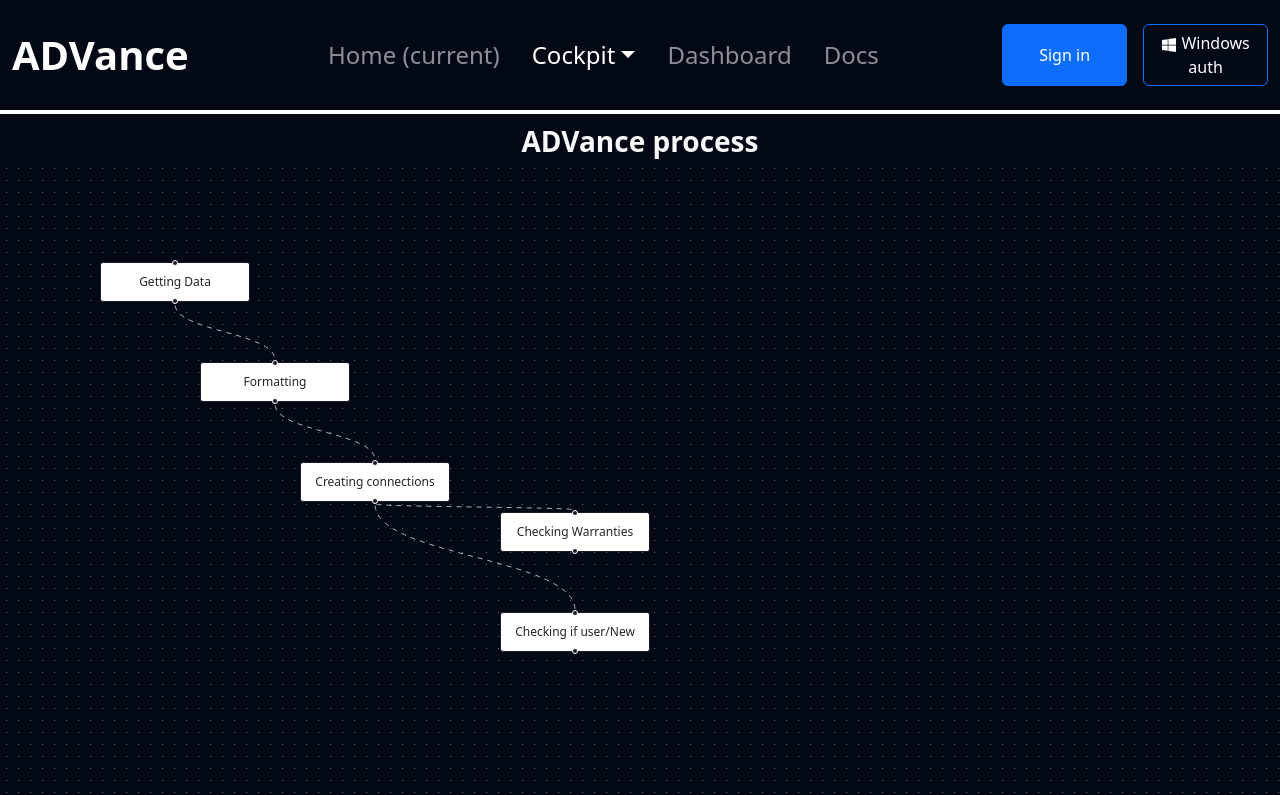
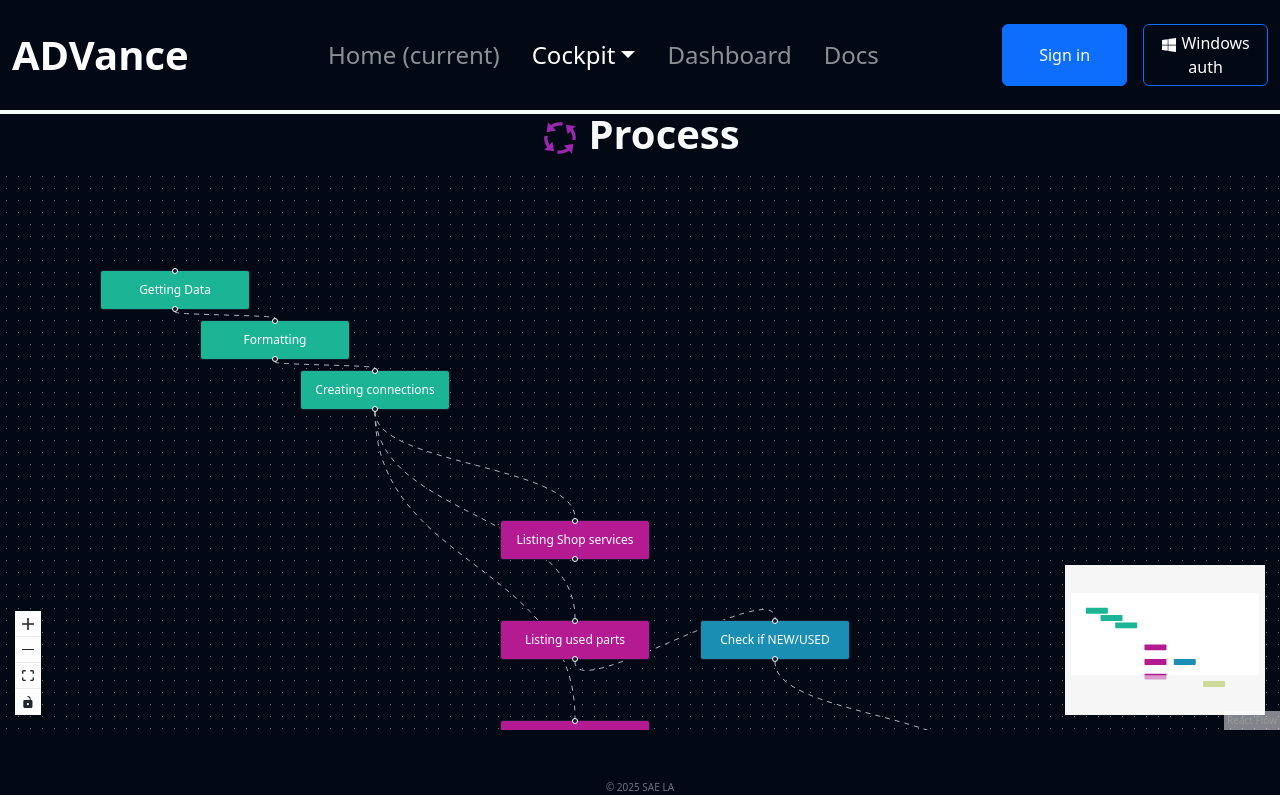
Before and after one commit to NadirMohamedCHERFIA/advance-front, a React (Create React App) app: page /#/process in a window 1280 px wide. Shown: the top 795 px of the page. Built offline with nearby package versions, Linux system fonts and the light colour scheme.

Commit message:
Added nodes axemple

```diff
--- a/src/components/Process/Process.jsx
+++ b/src/components/Process/Process.jsx
@@ -9,19 +9,30 @@ import React, { useCallback } from 'react';
   addEdge,
 } from '@xyflow/react';
 import '@xyflow/react/dist/style.css';
+import { FcProcess } from "react-icons/fc";
+
+import { AiOutlineDatabase } from "react-icons/ai";
+
 
 const initialNodes = [
-  { id: '1', position: { x: 100, y: 100 }, data: { label: 'Getting Data' } },
-  { id: '2', position: { x: 200, y: 200 }, data: { label: 'Formatting' } },
-  { id: '3', position: { x: 300, y: 300 }, data: { label: 'Creating connections' } },
-  { id: '4', position: { x: 500, y: 350 }, data: { label: 'Checking Warranties' } },
-  { id: '5', position: { x: 500, y: 450 }, data: { label: 'Checking if user/New' } },
+  { id: '1', position: { x: 100, y: 100 }, data: { label: 'Getting Data' } , style:{backgroundColor:"#1bb495",color:"white"}},
+  { id: '2', position: { x: 200, y: 150 }, data: { label: 'Formatting' } , style:{backgroundColor:"#1bb495",color:"white"}},
+  { id: '3', position: { x: 300, y: 200 }, data: { label: 'Creating connections'} , style:{backgroundColor:"#1bb495",color:"white"}},
+  { id: '4', position: { x: 500, y: 350 }, data: { label: 'Listing Shop services'} , style:{backgroundColor:"#b41b93",color:"white"}},
+  { id: '5', position: { x: 500, y: 450 }, data: { label: 'Listing used parts'} , style:{backgroundColor:"#b41b93",color:"white"}},
+  { id: '6', position: { x: 500, y: 550 }, data: { label: 'Listing SO'} , style:{backgroundColor:"#b41b93",color:"white"}},
+  { id: '7', position: { x: 700, y: 450 }, data: { label: 'Check if NEW/USED'} , style:{backgroundColor:"#1b8eb4",color:"white"}},
+  { id: '8', position: { x: 900, y: 600 }, data: { label: 'Creating a summary'} , style:{backgroundColor:"#9cba17",color:"white"}},
 ];
+
 const initialEdges = [
   { id: 'e1-2', source: '1', target: '2',animated: true },
   { id: 'e2-3', source: '2', target: '3',animated: true },
   { id: 'e3-4', source: '3', target: '4',animated: true },
-  { id: 'e3-5', source: '3', target: '5',animated: true }
+  { id: 'e3-5', source: '3', target: '5',animated: true },
+  { id: 'e3-6', source: '3', target: '6',animated: true },
+  { id: 'e5-7', source: '5', target: '7',animated: true },
+  { id: 'e7-8', source: '7', target: '8',animated: true },
 ];
 
 const Process = () => {
@@ -33,17 +44,19 @@ const Process = () => {
     [setEdges],
   );
   return (
-    <div className="" style={{marginTop:"120px"}}>
-      <div className="fs-3 text-light text-center fw-bold w-100">
-        ADVance process
+    <div className="" style={{marginTop:"110px"}}>
+      <div className="fs-1 text-light text-center fw-bold w-100 mb-1 d-flex justify-content-center align-items-center gap-2 pl-5">
+        <FcProcess/>
+        <h3 className='fs-1 fw-bold'>Process</h3>
       </div>
-      <div style={{ width: '100vw', height: '100vh'}}>
+      <div style={{ width: '100vw', height: '70vh'}}>
         <ReactFlow
           nodes={nodes}
           edges={edges}
           onNodesChange={onNodesChange}
           onEdgesChange={onEdgesChange}
           onConnect={onConnect}
+          style={{backgroundColor:""}}
         >
           <Controls />
           <MiniMap />
@@ -55,35 +68,3 @@ const Process = () => {
 }
 
 export default Process
-
-
-// import React, { useCallback } from 'react';
-
-
-// import '@xyflow/react/dist/style.css';
-
-// const initialNodes = [
-//   { id: '1', position: { x: 0, y: 0 }, data: { label: '1' } },
-//   { id: '2', position: { x: 0, y: 100 }, data: { label: '2' } },
-// ];
-// const initialEdges = [{ id: 'e1-2', source: '1', target: '2' }];
-
-// export default function App() {
-
-
-//   return (
-//     <div style={{ width: '100vw', height: '100vh' }}>
-//       <ReactFlow
-//         nodes={nodes}
-//         edges={edges}
-//         onNodesChange={onNodesChange}
-//         onEdgesChange={onEdgesChange}
-//         onConnect={onConnect}
-//       >
-//         <Controls />
-//         <MiniMap />
-//         <Background variant="dots" gap={12} size={1} />
-//       </ReactFlow>
-//     </div>
-//   );
-// }
--- a/src/components/copyrights/Copyrights.jsx
+++ b/src/components/copyrights/Copyrights.jsx
@@ -3,7 +3,7 @@ import React from 'react'
 
 const Cockies = () => {
   return (
-    <div className='container text-secondary text-center' style={{marginTop:"100px"}}>
+    <div className='container text-secondary text-center' style={{marginTop:"50px"}}>
         <p>© 2025 SAE LA</p>
     </div>
   )
--- a/src/index.css
+++ b/src/index.css
@@ -21,7 +21,7 @@ background: radial-gradient(circle, rgba(2, 0, 36, 1) 0%, rgba(9, 9, 121, 1) 81%
 }
 
 .bg-first-variant{
-  background-color: #020814;
+  /* background-color: #9cba17; */
 }
 
 :root {
```
Also changed, not shown: src/components/Process/WorkFlow.jsx (deleted, +0 -30 lines).
